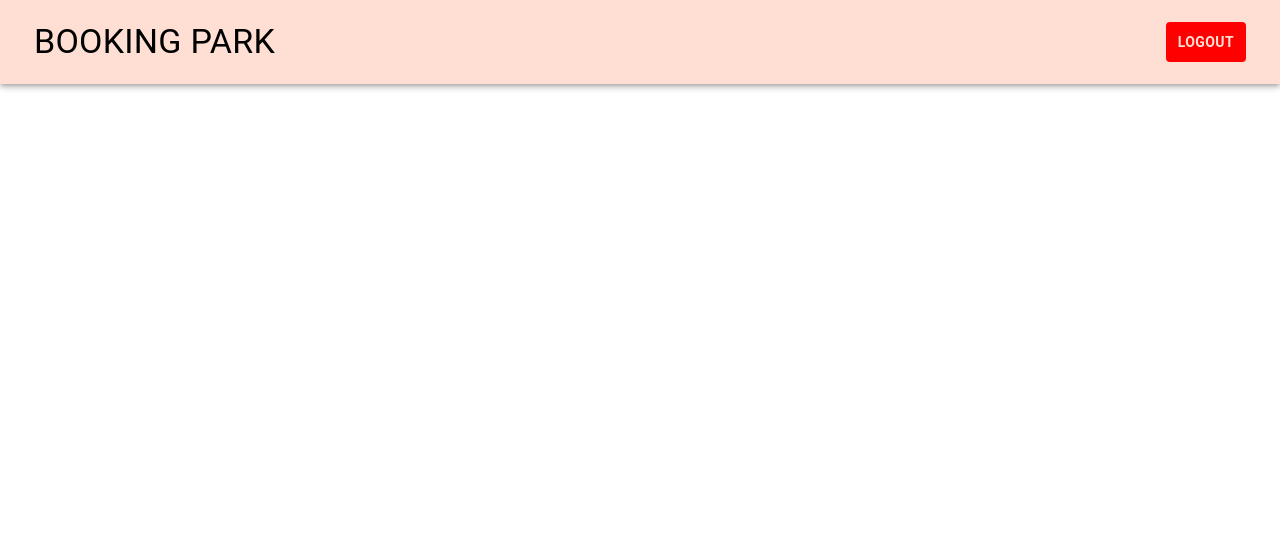
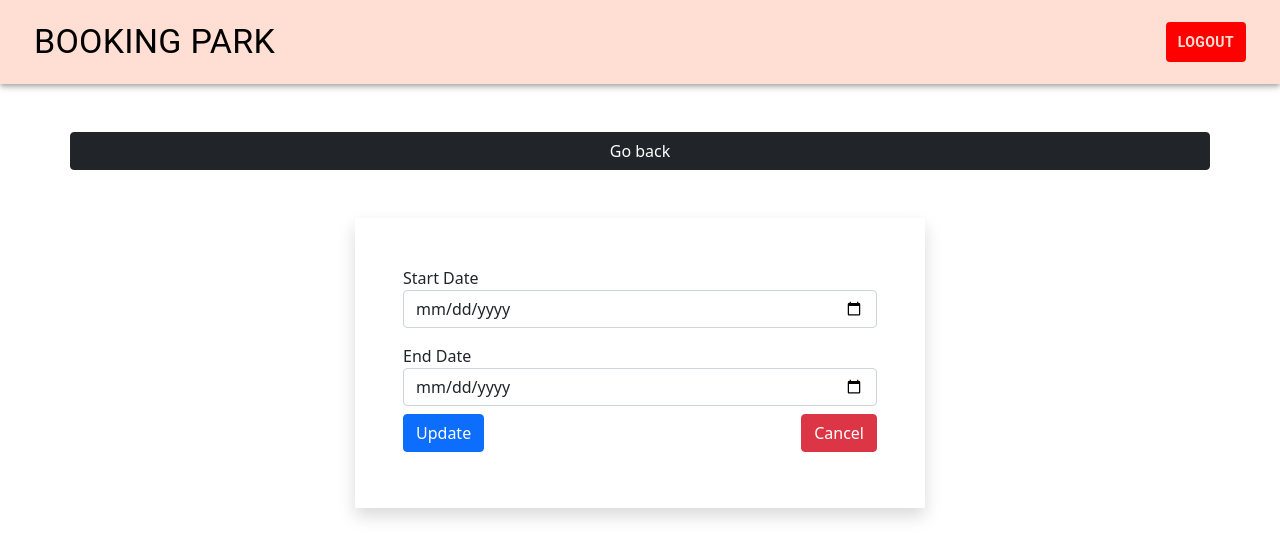
Before and after one commit to adelanegara/hackathon-exercise-one, a React (Create React App) app: page /booking in a window 1280 px wide. Before the commit this address had no page. Shown: the top 558 px of the page. Built offline with nearby package versions, Linux system fonts and the light colour scheme.

Commit message:
booking added

```diff
--- a/db.json
+++ b/db.json
@@ -116,5 +116,4 @@
     }
   ],
   "request": []
-
 }
--- a/src/App.js
+++ b/src/App.js
@@ -6,6 +6,7 @@ import Home from "./components/Home/Home";
 import Login from "./components/Login/Login";
 import Navbar from "./components/Navbar/Navbar";
 import Edit from "./components/Edit/Edit";
+import Booking from "./components/Booking/Booking";
 
 
 
@@ -18,6 +19,7 @@ function App() {
       </div>
       <Routes>
         <Route path="/login" element={<Login />} />
+        <Route path="/booking" element={<Booking />} />
         <Route path="/edit/:id" element={<Edit />} />
         <Route path="/" element={<PrivateRoutes component={Home} />} />
       </Routes>
--- /dev/null
+++ b/src/components/Booking/Booking.js
@@ -0,0 +1,58 @@
+import React from "react";
+import { useNavigate } from "react-router-dom";
+
+const Booking = () => {
+  const navigate = useNavigate();
+
+
+  return (
+    <div className="container">
+      <div className="row d-flex flex-column">
+        <button
+          className="btn btn-dark ml-auto my-5"
+          onClick={() => navigate("/")}
+        >
+          Go back
+        </button>
+        <div className="col-md-6 mx-auto shadow p-5">
+          <form>
+            <div className="form-group">
+              <label>Start Date</label>
+              <input
+                className="form-control"
+                type="date"
+
+              />
+            </div>
+            <div className="form-group pt-3">
+              <label>End Date</label>
+              <input
+                className="form-control"
+                type="date"
+
+              />
+            </div>
+            <div className="form-group d-flex align-items-center justify-content-between my-2">
+              <button
+                type="submit"
+                className="btn btn-primary"
+
+              >
+                Update
+              </button>
+              <button
+                type="button"
+                className="btn btn-danger"
+                onClick={() => navigate("/")}
+              >
+                Cancel
+              </button>
+            </div>
+          </form>
+        </div>
+      </div>
+    </div>
+  );
+};
+
+export default Booking;
```
